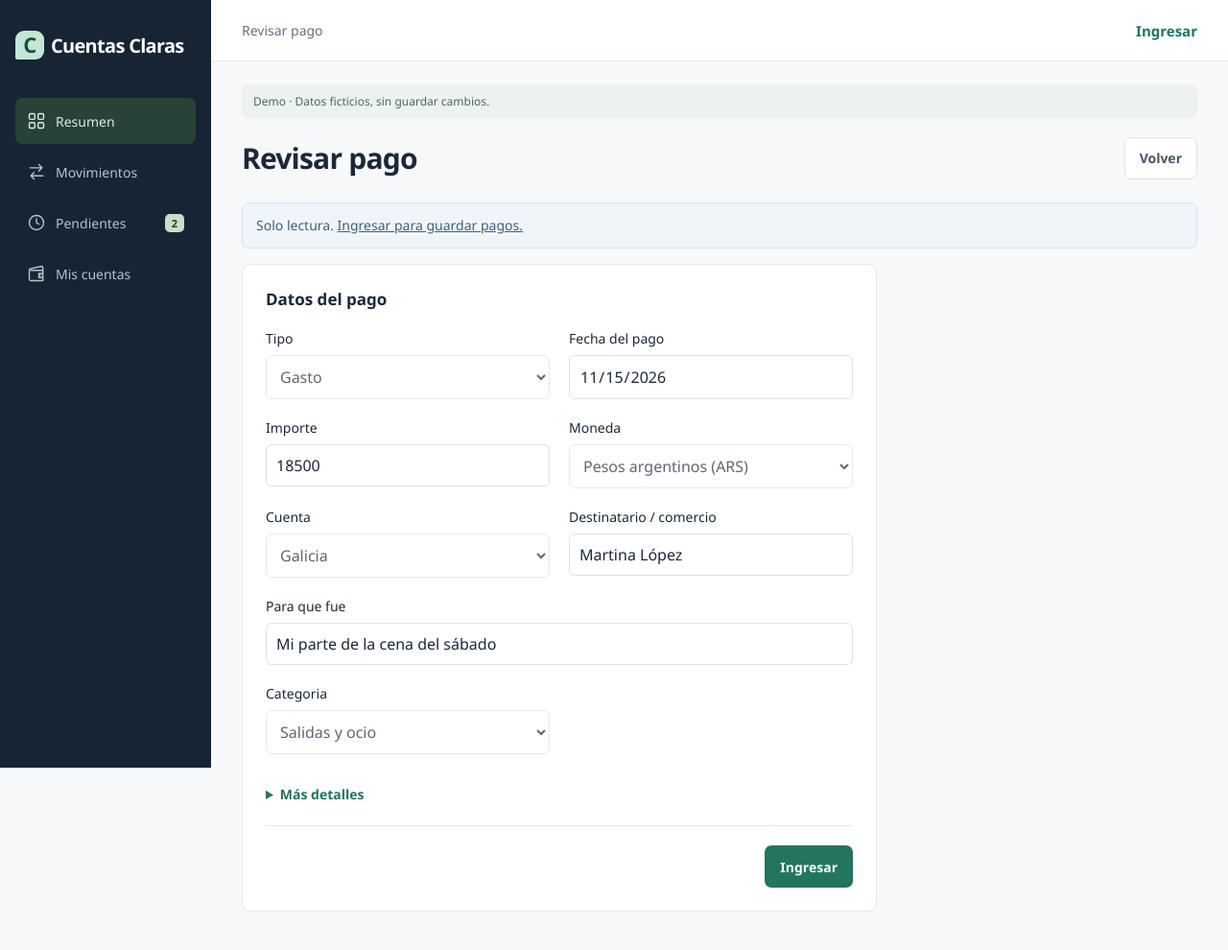
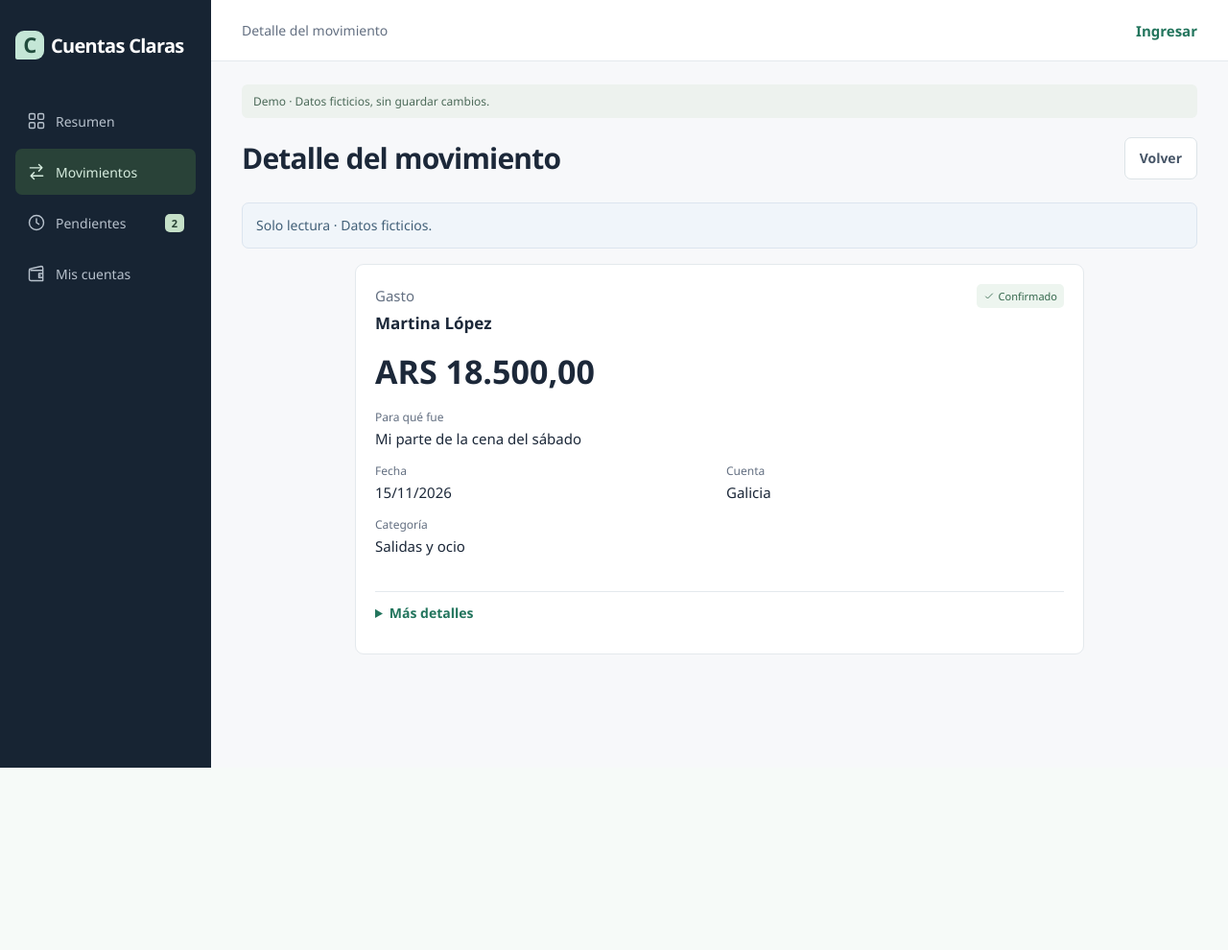
Before and after one commit to Ezequielgusman0912/claro-personal, a Django app: page /demo/?detail=1 in a window 1280 px wide. Shown: the whole page at 96% size. After the commit the page ends 800 px from the top, so only its background shows below. Run offline with Django 5.2, Linux system fonts and the light colour scheme.

Commit message:
Add compact read-only movement details with explicit editing
Co-authored-by: Copilot <223556219+Copilot@users.noreply.github.com>

```diff
--- a/registro/urls.py
+++ b/registro/urls.py
@@ -8,7 +8,8 @@ urlpatterns = [
     path("demo/", views.demo, name="demo"),
     path("nuevo/", views.new_movement, name="new"),
     path("comprobantes/extraer-datos/", views.extract_receipt_data, name="extract_receipt_data"),
-    path("movimientos/<int:pk>/", views.edit_movement, name="edit"),
+    path("movimientos/<int:pk>/", views.movement_detail, name="movement_detail"),
+    path("movimientos/<int:pk>/editar/", views.edit_movement, name="edit"),
     path("movimientos/<int:pk>/eliminar/", views.delete_movement, name="delete_movement"),
     path("movimientos/<int:pk>/comprobante/", views.receipt, name="receipt"),
     path("movimientos/<int:pk>/leer/", views.retry_extraction, name="retry_extraction"),
--- a/registro/views.py
+++ b/registro/views.py
@@ -161,12 +161,15 @@ def demo(request):
     screen = request.GET.get("screen")
     if screen == "accounts":
         return render(request, "registro/accounts.html", context)
-    if screen == "new" or request.GET.get("detail"):
+    if request.GET.get("detail"):
+        instance = next((row for row in rows if str(row.pk) == request.GET["detail"]), None)
+        if instance is None:
+            raise Http404
+        return render(request, "registro/detail.html", {
+            **context, "movement": instance,
+        })
+    if screen == "new":
         instance = None
-        if request.GET.get("detail"):
-            instance = next((row for row in rows if str(row.pk) == request.GET["detail"]), None)
-            if instance is None:
-                raise Http404
         form = MovementForm(instance=instance, user=None)
         for name in ("account", "destination_account"):
             form.fields[name] = forms.ChoiceField(
@@ -254,6 +257,17 @@ def retry_extraction(request, pk):
 
 @never_cache
 @login_required
+@require_GET
+def movement_detail(request, pk):
+    movement = get_object_or_404(
+        Movement.objects.select_related("account", "destination_account"),
+        pk=pk, owner=request.user,
+    )
+    return render(request, "registro/detail.html", {"movement": movement})
+
+
+@never_cache
+@login_required
 @require_http_methods(["GET", "POST"])
 def edit_movement(request, pk):
     movement = get_object_or_404(Movement, pk=pk, owner=request.user)
@@ -264,7 +278,7 @@ def edit_movement(request, pk):
     if request.method == "POST" and form.is_valid():
         movement = form.save()
         messages.success(request, "Movimiento confirmado." if movement.status == "confirmed" else "Cambios guardados como pendiente.")
-        return redirect("dashboard")
+        return redirect("movement_detail", pk=movement.pk)
     duplicates = Movement.objects.filter(owner=request.user).exclude(pk=pk)
     if movement.operation_id:
         duplicates = duplicates.filter(
--- a/static/registro/app.css
+++ b/static/registro/app.css
@@ -71,6 +71,20 @@ h2 { font-size: 17px; font-weight: 600; margin: 0; }
   .pending-stat:hover { background: #f8f0df; }
 }
 .panel { background: white; border: 1px solid var(--line); border-radius: 9px; min-width: 0; }
+.movement-detail { max-width: 760px; margin-inline: auto; padding: 20px; }
+.detail-heading { display: flex; justify-content: space-between; align-items: flex-start; gap: 12px; }
+.detail-heading > div { min-width: 0; }
+.detail-heading h2 { margin-top: 5px; overflow-wrap: anywhere; }
+.detail-heading .status { flex-shrink: 0; }
+.detail-amount { font-size: clamp(24px, 5vw, 34px); font-weight: 650; margin-block: 16px; overflow-wrap: anywhere; font-variant-numeric: tabular-nums; }
+.detail-fields { display: grid; grid-template-columns: repeat(2, minmax(0, 1fr)); gap: 14px; margin: 0; }
+.detail-fields dt { color: var(--muted); font-size: 12px; }
+.detail-fields dd { margin: 4px 0 0; overflow-wrap: anywhere; line-height: 1.4; }
+.detail-wide { grid-column: 1 / -1; }
+.detail-actions { display: flex; flex-wrap: wrap; gap: 10px; margin-top: 20px; }
+.detail-extra { border-top: 1px solid var(--line); margin-top: 16px; }
+.detail-delete { margin-top: 16px; }
+.detail-delete a { display: inline-flex; align-items: center; min-height: 44px; color: #963c3c; }
 .panel-heading { display: flex; align-items: center; justify-content: space-between; gap: 12px; padding: 18px 20px; }
 .count { font-size: 12px; padding: 3px 6px; background: #f0f2f4; color: var(--muted); border-radius: 4px; margin-left: 5px; vertical-align: middle; }
 .filters { padding: 0 20px 16px; }
--- a/templates/registro/base.html
+++ b/templates/registro/base.html
@@ -31,8 +31,8 @@
 <aside class="sidebar">
   <a class="brand" href="{% if is_demo %}{% url 'demo' %}{% else %}{% url 'dashboard' %}{% endif %}" aria-label="Cuentas Claras, inicio"><span class="brand-mark">C</span><span>Cuentas Claras</span></a>
   <nav aria-label="Principal">
-    <a class="nav-item {% if not request.GET.status and not request.GET.screen and request.resolver_match.url_name == 'demo' or request.resolver_match.url_name == 'dashboard' and not request.GET.status %}active{% endif %}" href="{% if is_demo %}{% url 'demo' %}{% else %}{% url 'dashboard' %}{% endif %}"><svg><use href="#i-grid"/></svg>Resumen</a>
-    <a class="nav-item {% if request.resolver_match.url_name == 'movements' or request.GET.screen == 'movements' %}active{% endif %}" href="{% if is_demo %}{% url 'demo' %}?screen=movements{% else %}{% url 'movements' %}{% endif %}"><svg><use href="#i-arrows"/></svg>Movimientos</a>
+    <a class="nav-item {% if not request.GET.status and not request.GET.screen and not request.GET.detail and request.resolver_match.url_name == 'demo' or request.resolver_match.url_name == 'dashboard' and not request.GET.status %}active{% endif %}" href="{% if is_demo %}{% url 'demo' %}{% else %}{% url 'dashboard' %}{% endif %}"><svg><use href="#i-grid"/></svg>Resumen</a>
+    <a class="nav-item {% if request.resolver_match.url_name == 'movements' or request.resolver_match.url_name == 'movement_detail' or request.resolver_match.url_name == 'edit' or request.GET.screen == 'movements' or request.GET.detail %}active{% endif %}" href="{% if is_demo %}{% url 'demo' %}?screen=movements{% else %}{% url 'movements' %}{% endif %}"><svg><use href="#i-arrows"/></svg>Movimientos</a>
     <a class="nav-item {% if request.GET.status == 'pending' %}active{% endif %}" href="{% if is_demo %}{% url 'demo' %}{% else %}{% url 'dashboard' %}{% endif %}?status=pending"><svg><use href="#i-clock"/></svg>Pendientes{% if pending_count %}<span class="nav-badge">{{ pending_count }}</span>{% endif %}</a>
     <a class="nav-item {% if request.resolver_match.url_name == 'accounts' or request.GET.screen == 'accounts' %}active{% endif %}" href="{% if is_demo %}{% url 'demo' %}?screen=accounts{% else %}{% url 'accounts' %}{% endif %}"><svg><use href="#i-wallet"/></svg>Mis cuentas</a>
   </nav>
--- a/templates/registro/dashboard.html
+++ b/templates/registro/dashboard.html
@@ -23,12 +23,12 @@
   <div class="table-scroll"><table role="table"><thead role="rowgroup"><tr role="row"><th scope="col">Destinatario / motivo</th><th scope="col">Cuenta</th><th scope="col">Fecha</th><th scope="col" class="amount-cell">Importe</th><th scope="col">Estado</th><th scope="col"><span class="sr-only">Detalle</span></th></tr></thead><tbody role="rowgroup">
   {% for row in rows %}
     <tr role="row" class="movement-row">
-      <td role="cell" class="recipient-column"><div class="recipient-cell"><span class="recipient-avatar {% if row.kind == 'transfer' %}transfer-avatar{% elif row.status == 'pending' %}pending-avatar{% endif %}">{% if row.kind == "transfer" %}<svg><use href="#i-arrows"/></svg>{% else %}{{ row.recipient|first|upper|default:"?" }}{% endif %}</span><div><a class="recipient-name" href="{% if is_demo %}{% url 'demo' %}?detail={{ row.pk }}{% else %}{% url 'edit' row.pk %}{% endif %}">{{ row.recipient|default:"Sin destinatario" }}</a>{% if row.description %}<span class="row-description">{{ row.description }}</span>{% else %}<span class="missing-description">Sin motivo</span>{% endif %}</div></div></td>
+      <td role="cell" class="recipient-column"><div class="recipient-cell"><span class="recipient-avatar {% if row.kind == 'transfer' %}transfer-avatar{% elif row.status == 'pending' %}pending-avatar{% endif %}">{% if row.kind == "transfer" %}<svg><use href="#i-arrows"/></svg>{% else %}{{ row.recipient|first|upper|default:"?" }}{% endif %}</span><div><a class="recipient-name" href="{% if is_demo %}{% url 'demo' %}?detail={{ row.pk }}{% else %}{% url 'movement_detail' row.pk %}{% endif %}">{{ row.recipient|default:"Sin destinatario" }}</a>{% if row.description %}<span class="row-description">{{ row.description }}</span>{% else %}<span class="missing-description">Sin motivo</span>{% endif %}</div></div></td>
       <td role="cell" class="account-cell">{% if row.account %}<span class="bank-chip"><span class="bank-dot {{ row.account.bank }}"></span>{{ row.account.name }}</span>{% else %}<span class="muted">Sin cuenta</span>{% endif %}</td>
       <td role="cell" class="date-cell">{{ row.date|date:"d/m/Y"|default:"Sin fecha" }}</td>
       <td role="cell" class="amount-cell"><strong>{% if row.amount != None %}{% if row.kind == "income" %}+{% endif %}{% if row.currency == "USD" %}US${% else %}${% endif %}{{ row.amount|floatformat:"2g" }}{% else %}A revisar{% endif %}</strong>{% if row.kind == "transfer" %}<small>Entre mis cuentas</small>{% elif row.kind == "income" %}<small>Ingreso</small>{% endif %}</td>
       <td role="cell" class="status-cell"><span class="status {{ row.status }}">{% if row.status == "confirmed" %}<svg><use href="#i-check"/></svg>Confirmado{% else %}Pendiente{% endif %}</span></td>
-      <td role="cell" class="open-cell"><a class="row-open" href="{% if is_demo %}{% url 'demo' %}?detail={{ row.pk }}{% else %}{% url 'edit' row.pk %}{% endif %}" aria-label="Ver detalle de {{ row.recipient|default:'movimiento' }}"><svg><use href="#i-chevron"/></svg></a></td>
+      <td role="cell" class="open-cell"><a class="row-open" href="{% if is_demo %}{% url 'demo' %}?detail={{ row.pk }}{% else %}{% url 'movement_detail' row.pk %}{% endif %}" aria-label="Ver detalle de {{ row.recipient|default:'movimiento' }}"><svg><use href="#i-chevron"/></svg></a></td>
     </tr>
   {% empty %}
     <tr role="row" class="empty-row"><td role="cell" colspan="6"><div class="empty-state"><svg><use href="#i-file"/></svg><h3>No hay pagos en esta vista</h3><a class="button primary" href="{{ new_url }}">Agregar pago</a></div></td></tr>
--- a/templates/registro/delete_confirm.html
+++ b/templates/registro/delete_confirm.html
@@ -1,7 +1,7 @@
 {% extends "registro/base.html" %}
 {% block breadcrumb %}Eliminar pago{% endblock %}
 {% block content %}
-<section class="page-heading"><h1>Eliminar pago</h1><a class="button subtle" href="{% url 'edit' movement.pk %}">Volver</a></section>
+<section class="page-heading"><h1>Eliminar pago</h1><a class="button subtle" href="{% url 'movement_detail' movement.pk %}">Volver</a></section>
 <section class="panel form-panel delete-confirm">
   <h2>¿Querés eliminar este pago?</h2>
   <p>Se eliminará permanentemente y no se puede recuperar.</p>
@@ -11,7 +11,7 @@
     <dt>Fecha</dt><dd>{{ movement.date|date:"d/m/Y"|default:"Sin fecha" }}</dd>
   </dl>
   <div class="delete-actions">
-    <a class="button subtle" href="{% url 'edit' movement.pk %}">Cancelar y conservar</a>
+    <a class="button subtle" href="{% url 'movement_detail' movement.pk %}">Cancelar y conservar</a>
     <form method="post" action="{% url 'delete_movement' movement.pk %}">
       {% csrf_token %}
       <button class="button danger" type="submit">Sí, eliminar pago</button>
--- /dev/null
+++ b/templates/registro/detail.html
@@ -0,0 +1,34 @@
+{% extends "registro/base.html" %}
+{% block breadcrumb %}Detalle del movimiento{% endblock %}
+{% block content %}
+<section class="page-heading">
+  <h1>Detalle del movimiento</h1>
+  <a class="button subtle" href="{% if is_demo %}{% url 'demo' %}?screen=movements{% else %}{% url 'movements' %}{% endif %}">Volver</a>
+</section>
+{% if is_demo %}<div class="message info">Solo lectura · Datos ficticios.</div>{% endif %}
+<article class="panel movement-detail">
+  <header class="detail-heading">
+    <div><span class="muted">{{ movement.get_kind_display }}</span><h2>{{ movement.recipient|default:"Sin destinatario" }}</h2></div>
+    <span class="status {{ movement.status }}">{% if movement.status == "confirmed" %}<svg><use href="#i-check"/></svg>Confirmado{% else %}Pendiente{% endif %}</span>
+  </header>
+  <div class="detail-amount">{% if movement.amount != None %}{% if movement.kind == "income" %}+{% endif %}{{ movement.currency }} {{ movement.amount|floatformat:"2g" }}{% else %}Sin importe{% endif %}</div>
+  <dl class="detail-fields">
+    <div class="detail-wide"><dt>Para qué fue</dt><dd>{{ movement.description|default:"Sin motivo registrado" }}</dd></div>
+    <div><dt>Fecha</dt><dd>{{ movement.date|date:"d/m/Y"|default:"Sin fecha" }}</dd></div>
+    <div><dt>{% if movement.kind == "transfer" %}Cuenta de origen{% else %}Cuenta{% endif %}</dt><dd>{{ movement.account.name|default:"Sin cuenta" }}</dd></div>
+    {% if movement.kind == "transfer" %}<div><dt>Cuenta de destino</dt><dd>{{ movement.destination_account.name|default:"Sin cuenta de destino" }}</dd></div>{% endif %}
+    <div><dt>Categoría</dt><dd>{{ movement.get_category_display|default:"Sin categoría" }}</dd></div>
+  </dl>
+  <div class="detail-actions">
+    {% if not is_demo %}<a class="button primary" href="{% url 'edit' movement.pk %}">Editar</a>{% endif %}
+    {% if movement.receipt and not is_demo %}<a class="button subtle" href="{% url 'receipt' movement.pk %}" target="_blank" rel="noopener">Ver comprobante</a>{% endif %}
+  </div>
+  {% if movement.operation_id or movement.notes %}
+  <details class="detail-extra"><summary>Más detalles</summary><dl class="detail-fields">
+    {% if movement.operation_id %}<div class="detail-wide"><dt>Número de operación</dt><dd>{{ movement.operation_id }}</dd></div>{% endif %}
+    {% if movement.notes %}<div class="detail-wide"><dt>Notas</dt><dd>{{ movement.notes|linebreaksbr }}</dd></div>{% endif %}
+  </dl></details>
+  {% endif %}
+  {% if not is_demo %}<div class="detail-delete"><a class="text-link" href="{% url 'delete_movement' movement.pk %}">Eliminar pago</a></div>{% endif %}
+</article>
+{% endblock %}
--- a/templates/registro/form.html
+++ b/templates/registro/form.html
@@ -1,8 +1,8 @@
 {% extends "registro/base.html" %}
 {% load static %}
-{% block breadcrumb %}{% if movement %}Revisar pago{% else %}Nuevo pago{% endif %}{% endblock %}
+{% block breadcrumb %}{% if movement %}Editar pago{% else %}Nuevo pago{% endif %}{% endblock %}
 {% block content %}
-<section class="page-heading"><h1>{% if movement %}Revisar pago{% else %}Nuevo pago{% endif %}</h1><a class="button subtle" href="{% if is_demo %}{% url 'demo' %}{% else %}{% url 'dashboard' %}{% endif %}">Volver</a></section>
+<section class="page-heading"><h1>{% if movement %}Editar pago{% else %}Nuevo pago{% endif %}</h1><a class="button subtle" href="{% if is_demo %}{% url 'demo' %}{% elif movement %}{% url 'movement_detail' movement.pk %}{% else %}{% url 'dashboard' %}{% endif %}">Volver</a></section>
 {% if is_demo %}<div class="message info">Solo lectura. <a href="{% url 'login' %}">Ingresar para guardar pagos.</a></div>{% endif %}
 <div class="form-layout">
   <aside class="form-aside">
@@ -21,7 +21,7 @@
     <h2>{% if movement %}Datos del pago{% else %}Carga manual{% endif %}</h2>
     <p class="message info" data-ocr-result role="status" aria-live="polite" hidden></p>
     {% if movement.extracted_data %}<div class="message info">Revisá los datos leídos antes de confirmar, incluida la moneda.</div>{% endif %}
-    {% if duplicates %}<div class="message warning">Encontramos posibles duplicados:<ul>{% for duplicate in duplicates %}<li><a href="{% url 'edit' duplicate.pk %}">{{ duplicate.recipient }} · {{ duplicate.amount }} · {{ duplicate.date }}</a></li>{% endfor %}</ul></div>{% endif %}
+    {% if duplicates %}<div class="message warning">Encontramos posibles duplicados:<ul>{% for duplicate in duplicates %}<li><a href="{% url 'movement_detail' duplicate.pk %}">{{ duplicate.recipient }} · {{ duplicate.amount }} · {{ duplicate.date }}</a></li>{% endfor %}</ul></div>{% endif %}
     <form method="post" {% if is_demo %}action="{% url 'login' %}"{% endif %}>
       {% csrf_token %}
       {{ form.non_field_errors }}
```
Also changed, not shown: registro/test_movement_detail.py (added, +87 -0 lines), README.md.
